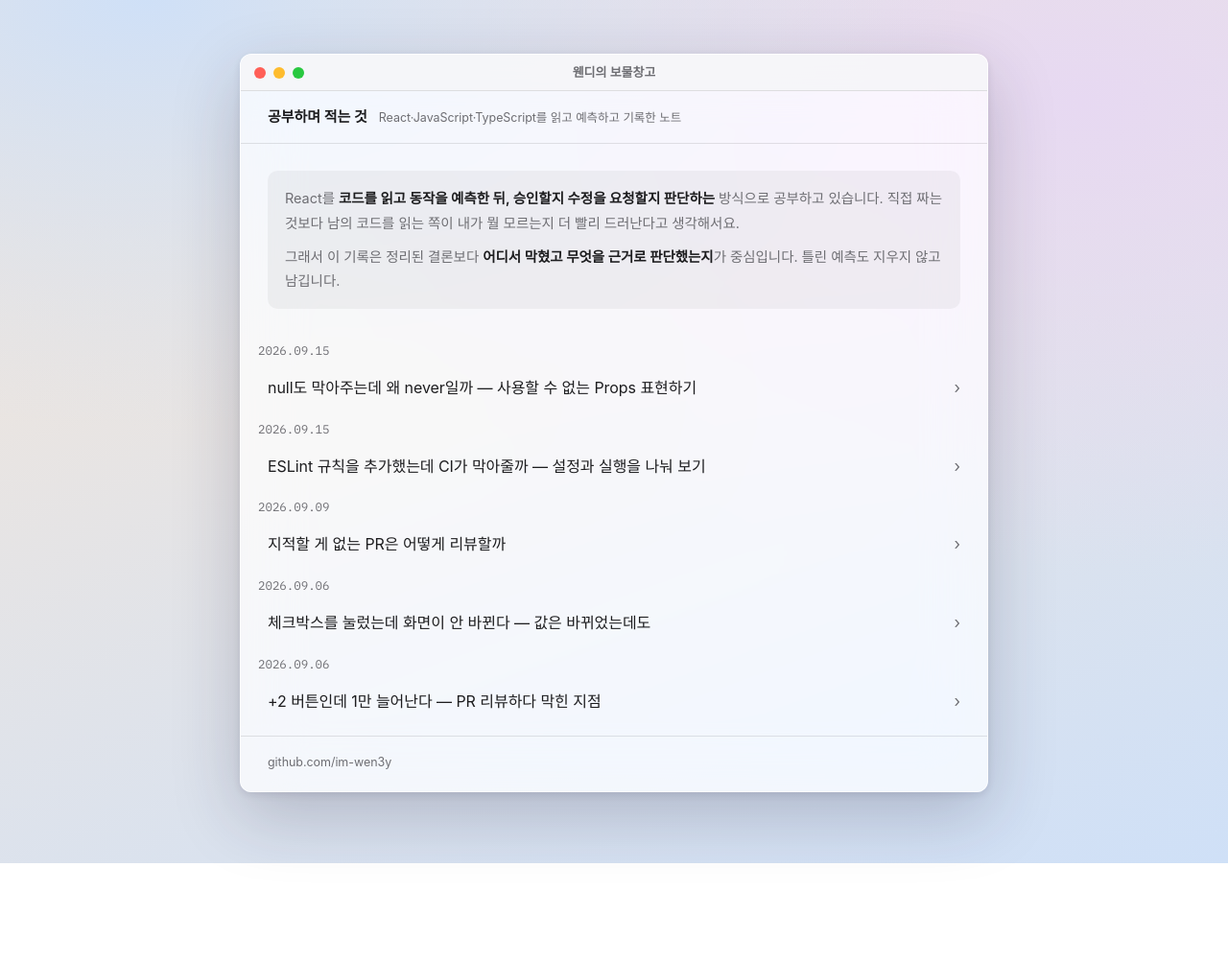
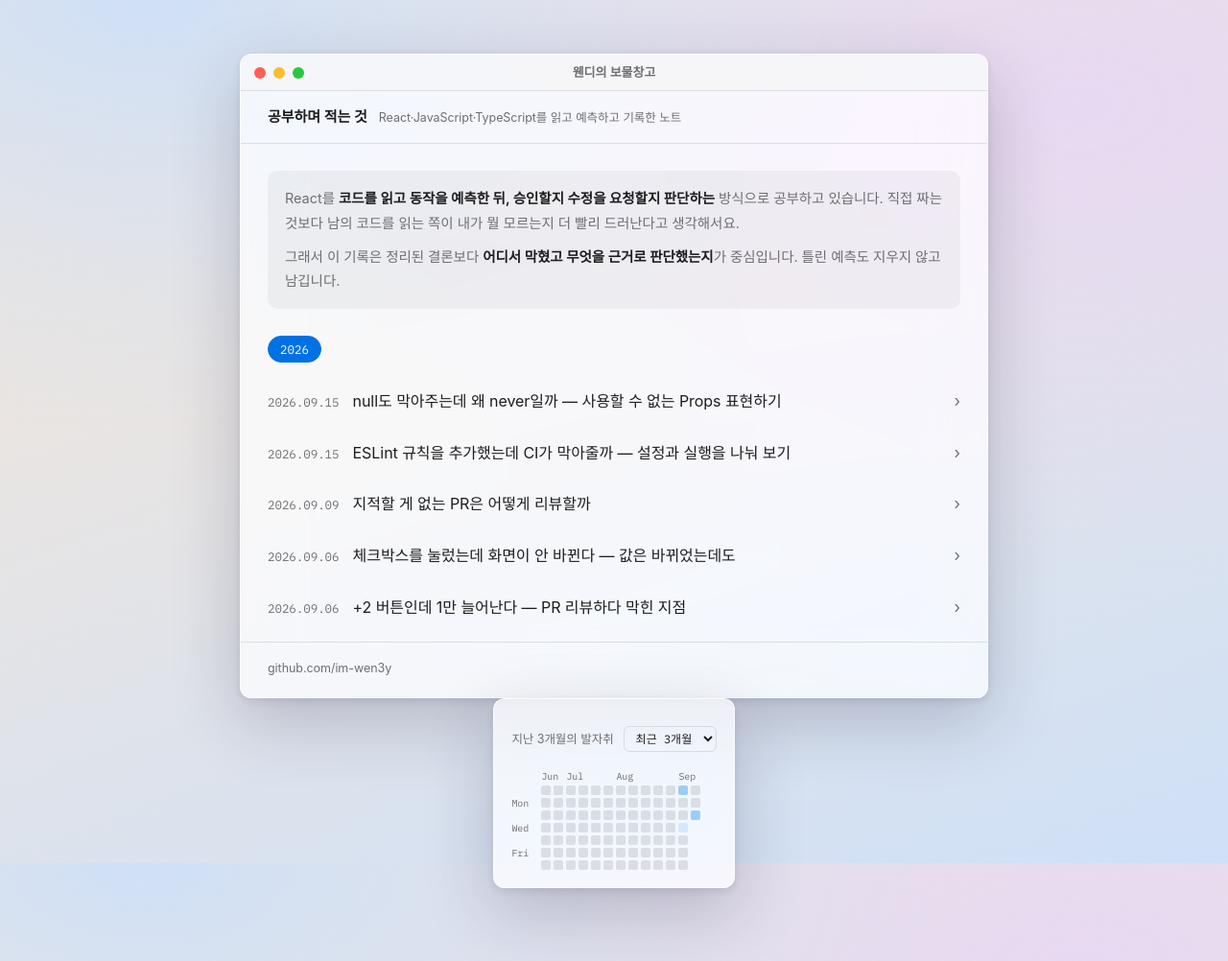
Before and after one commit to im-wen3y/im-wen3y.github.io, a Jekyll site: the page built from index.md, in a window 1280 px wide. Shown: the whole page at 96% size. Built offline with Jekyll 4.4.1, drawn with Linux system fonts in a browser that asks for light colours; before the commit the page ends 900 px from its top, so only the background shows below that.

Commit message:
feat(home): 글 목록에 연도 필터와 잔디 기여 그래프 카드 추가
- 글 목록을 연도별 탭으로 필터링 (year-tabs)
- 날짜·제목·화살표를 한 줄로 정리, 긴 제목은 ellipsis 처리
- GitHub 스타일 잔디 그래프를 순수 Liquid로 빌드 타임에 렌더
  (3개월/6개월/1년 셀렉트, 사이트 블루 톤 그라데이션)
- 잔디 카드를 창 오른쪽 여백에 floating 배치 (공간 없으면 인라인 폴백)
- _site 빌드 산출물 무시하도록 .gitignore 추가

Co-Authored-By: Claude Sonnet 5 <noreply@anthropic.com>
Claude-Session: https://claude.ai/code/session_01RNkJQwEjrqKbyFmsBVqU5p

```diff
--- /dev/null
+++ b/_includes/grass-grid.html
@@ -0,0 +1,45 @@
+{% assign weeks = include.weeks %}
+{% assign post_days = include.post_days %}
+{% assign now_epoch = site.time | date: '%s' | plus: 0 %}
+{% assign today_weekday = site.time | date: '%w' | plus: 0 %}
+{% assign weeks_back_days = weeks | minus: 1 | times: 7 %}
+{% assign days_back = today_weekday | plus: weeks_back_days %}
+{% assign seconds_back = days_back | times: 86400 %}
+{% assign grid_start_epoch = now_epoch | minus: seconds_back %}
+{% assign total_days = weeks | times: 7 | minus: 1 %}
+
+<span class="grass-weekday" style="grid-column:1; grid-row:3;">Mon</span>
+<span class="grass-weekday" style="grid-column:1; grid-row:5;">Wed</span>
+<span class="grass-weekday" style="grid-column:1; grid-row:7;">Fri</span>
+
+{% assign prev_month = "" %}
+{% assign last_week = weeks | minus: 1 %}
+{% for w in (0..last_week) %}
+  {% assign week_offset = w | times: 7 | times: 86400 %}
+  {% assign week_epoch = grid_start_epoch | plus: week_offset %}
+  {% assign month_label = week_epoch | date: "%b" %}
+  {% if month_label != prev_month %}
+    <span class="grass-month" style="grid-column:{{ w | plus: 2 }};">{{ month_label }}</span>
+    {% assign prev_month = month_label %}
+  {% endif %}
+{% endfor %}
+
+{% for i in (0..total_days) %}
+  {% assign week_index = i | divided_by: 7 %}
+  {% assign weekday_row = i | modulo: 7 %}
+  {% assign day_offset = i | times: 86400 %}
+  {% assign day_epoch = grid_start_epoch | plus: day_offset %}
+  {% assign day_str = day_epoch | date: "%Y-%m-%d" %}
+  {% assign needle = day_str | append: "," %}
+  {% assign parts = post_days | split: needle %}
+  {% assign count = parts | size | minus: 1 %}
+  {% assign level = count %}
+  {% if level > 4 %}{% assign level = 4 %}{% endif %}
+  {% assign col = week_index | plus: 2 %}
+  {% assign row = weekday_row | plus: 2 %}
+  {% if day_epoch > now_epoch %}
+    <span class="grass-cell future" style="grid-column:{{ col }}; grid-row:{{ row }};" title="{{ day_str }}"></span>
+  {% else %}
+    <span class="grass-cell level-{{ level }}" style="grid-column:{{ col }}; grid-row:{{ row }};" title="{{ day_str }} · 글 {{ count }}개"></span>
+  {% endif %}
+{% endfor %}
--- a/assets/style.css
+++ b/assets/style.css
@@ -187,6 +187,88 @@ code{
 .intro p:last-child{margin-bottom:0;}
 .intro b{color:var(--ink); font-weight:600;}
 
+/* ── 잔디(기여 그래프) ─────────────────── */
+.grass-card{
+  display:block;
+  width:max-content;
+  margin:0 auto 20px;
+  padding:18px;
+  background:var(--win);
+  -webkit-backdrop-filter:blur(30px) saturate(180%);
+  backdrop-filter:blur(30px) saturate(180%);
+  border:1px solid var(--win-edge);
+  border-radius:12px;
+  box-shadow:var(--shadow);
+}
+.grass-card.floating{
+  position:absolute;
+  margin:0;
+}
+.grass-header{
+  display:flex;
+  align-items:center;
+  justify-content:space-between;
+  gap:10px;
+  margin:0 0 8px;
+}
+.grass-caption{
+  font-size:12.5px;
+  color:var(--ink-soft);
+}
+#grass-range{
+  font-family:"IBM Plex Mono", monospace;
+  font-size:12px;
+  color:var(--ink);
+  background:transparent;
+  border:1px solid var(--sep);
+  border-radius:6px;
+  padding:4px 8px;
+}
+.grass-grid{
+  display:grid;
+  grid-template-rows:14px repeat(7, 10px);
+  gap:3px;
+  overflow-x:auto;
+  margin:0;
+}
+.grass-grid[hidden]{display:none;}
+.grass-weekday, .grass-month{
+  font-family:"IBM Plex Mono", monospace;
+  font-size:10px;
+  color:var(--ink-soft);
+  align-self:center;
+}
+.grass-cell{
+  width:10px;
+  height:10px;
+  border-radius:2px;
+  background:var(--sep);
+}
+.grass-cell.future{background:transparent;}
+.grass-cell.level-1{background:#d3e9fc;}
+.grass-cell.level-2{background:#9bcdf7;}
+.grass-cell.level-3{background:#4aa3ff;}
+.grass-cell.level-4{background:var(--accent);}
+@media (prefers-color-scheme: dark){
+  .grass-cell{background:rgba(255,255,255,.08);}
+  .grass-cell.future{background:transparent;}
+}
+
+/* ── 연도 필터 탭 ──────────────────────── */
+.year-tabs{display:flex; gap:6px; margin:0 0 14px;}
+.year-tab{
+  font-family:"IBM Plex Mono", monospace;
+  font-size:12.5px;
+  color:var(--ink-soft);
+  background:transparent;
+  border:1px solid var(--sep);
+  border-radius:999px;
+  padding:5px 12px;
+  cursor:pointer;
+}
+.year-tab:hover{background:var(--hover);}
+.year-tab.active{background:var(--accent); border-color:var(--accent); color:#fff;}
+
 /* ── 글 목록: Finder 리스트처럼 ────────── */
 .post-list{list-style:none; padding:0; margin:0 -10px;}
 .post-list li{margin:0;}
@@ -200,13 +282,19 @@ code{
   color:var(--ink);
 }
 .post-list a:hover{background:var(--hover);}
-.post-list a::after{content:"›"; margin-left:auto; color:var(--ink-soft); font-size:17px;}
+.post-list a::after{content:"›"; margin-left:auto; flex:none; color:var(--ink-soft); font-size:17px;}
 .post-list time{
   font-family:"IBM Plex Mono", monospace;
   font-size:12.5px;
   color:var(--ink-soft);
   flex:none;
   font-variant-numeric:tabular-nums;
+}
+.post-title{
+  overflow:hidden;
+  text-overflow:ellipsis;
+  white-space:nowrap;
+  min-width:0;
 }
 
 /* ── 코드 패널 ─────────────────────────── */
--- a/index.md
+++ b/index.md
@@ -13,11 +13,93 @@ layout: default
   </p>
 </section>
 
+{% assign post_days = "" %}
+{% for post in site.posts %}
+  {% assign pd = post.date | date: "%Y-%m-%d" %}
+  {% assign post_days = post_days | append: pd | append: "," %}
+{% endfor %}
+{% assign post_days = post_days | append: "end" %}
+
+<aside class="grass-card">
+  <div class="grass-header">
+    <p class="grass-caption">지난 3개월의 발자취</p>
+    <select id="grass-range">
+      <option value="3m" selected>최근 3개월</option>
+      <option value="6m">최근 6개월</option>
+      <option value="1y">최근 1년</option>
+    </select>
+  </div>
+  <div class="grass-grid" data-range="3m" style="grid-template-columns:28px repeat(13, 10px);">
+    {% include grass-grid.html weeks=13 post_days=post_days %}
+  </div>
+  <div class="grass-grid" data-range="6m" style="grid-template-columns:28px repeat(26, 10px);" hidden>
+    {% include grass-grid.html weeks=26 post_days=post_days %}
+  </div>
+  <div class="grass-grid" data-range="1y" style="grid-template-columns:28px repeat(53, 10px);" hidden>
+    {% include grass-grid.html weeks=53 post_days=post_days %}
+  </div>
+</aside>
+
+<script>
+document.getElementById('grass-range').addEventListener('change', function(){
+  var range = this.value;
+  var labels = {"3m":"지난 3개월의 발자취", "6m":"지난 6개월의 발자취", "1y":"지난 1년의 발자취"};
+  document.querySelectorAll('.grass-grid').forEach(function(g){
+    g.hidden = g.dataset.range !== range;
+  });
+  document.querySelector('.grass-caption').textContent = labels[range];
+});
+
+function positionGrassCard(){
+  var win = document.querySelector('.window');
+  var card = document.querySelector('.grass-card');
+  if (card.parentElement !== document.body) document.body.appendChild(card);
+  card.classList.remove('floating');
+  card.style.top = '';
+  card.style.left = '';
+  var winRect = win.getBoundingClientRect();
+  var cardWidth = card.offsetWidth;
+  var spaceRight = window.innerWidth - winRect.right;
+  if (spaceRight >= cardWidth + 24) {
+    card.classList.add('floating');
+    card.style.top = (winRect.top + window.scrollY) + 'px';
+    card.style.left = (winRect.right + 24) + 'px';
+  }
+}
+window.addEventListener('load', positionGrassCard);
+window.addEventListener('resize', positionGrassCard);
+</script>
+
+{% assign years = site.posts | group_by_exp: "post", "post.date | date: '%Y'" %}
+{% assign current_year = years[0].name %}
+
+<div class="year-tabs" role="tablist">
+{% for y in years %}
+  <button type="button" class="year-tab{% if forloop.first %} active{% endif %}" data-year="{{ y.name }}">{{ y.name }}</button>
+{% endfor %}
+</div>
+
 <ul class="post-list">
 {% for post in site.posts %}
-  <li>
-    <time datetime="{{ post.date | date_to_xmlschema }}">{{ post.date | date: "%Y.%m.%d" }}</time>
-    <a href="{{ post.url | relative_url }}">{{ post.title }}</a>
+  {% assign post_year = post.date | date: "%Y" %}
+  <li data-year="{{ post_year }}"{% unless post_year == current_year %} hidden{% endunless %}>
+    <a href="{{ post.url | relative_url }}">
+      <time datetime="{{ post.date | date_to_xmlschema }}">{{ post.date | date: "%Y.%m.%d" }}</time>
+      <span class="post-title">{{ post.title }}</span>
+    </a>
   </li>
 {% endfor %}
 </ul>
+
+<script>
+document.querySelectorAll('.year-tab').forEach(function(btn){
+  btn.addEventListener('click', function(){
+    document.querySelectorAll('.year-tab').forEach(function(b){ b.classList.remove('active'); });
+    btn.classList.add('active');
+    var year = btn.dataset.year;
+    document.querySelectorAll('.post-list li').forEach(function(li){
+      li.hidden = li.dataset.year !== year;
+    });
+  });
+});
+</script>
```
Also changed, not shown: 1 other file.
